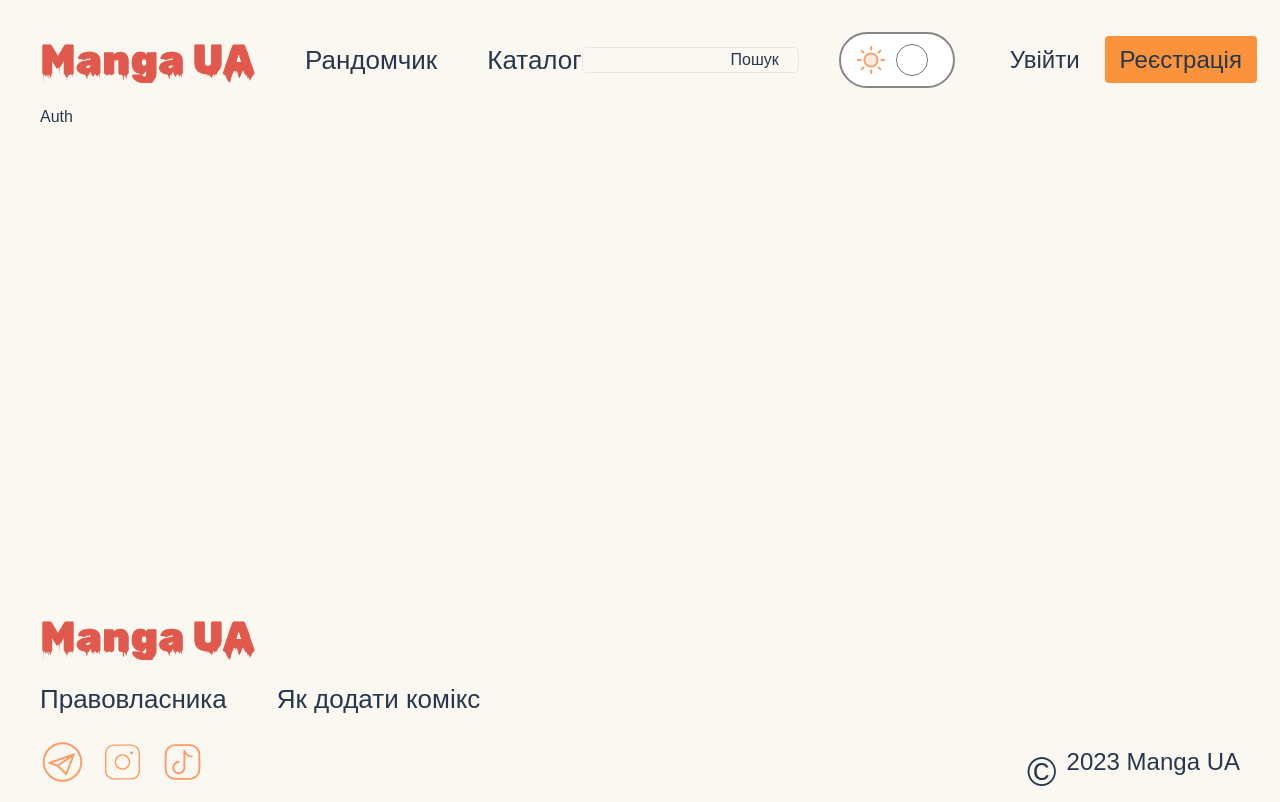
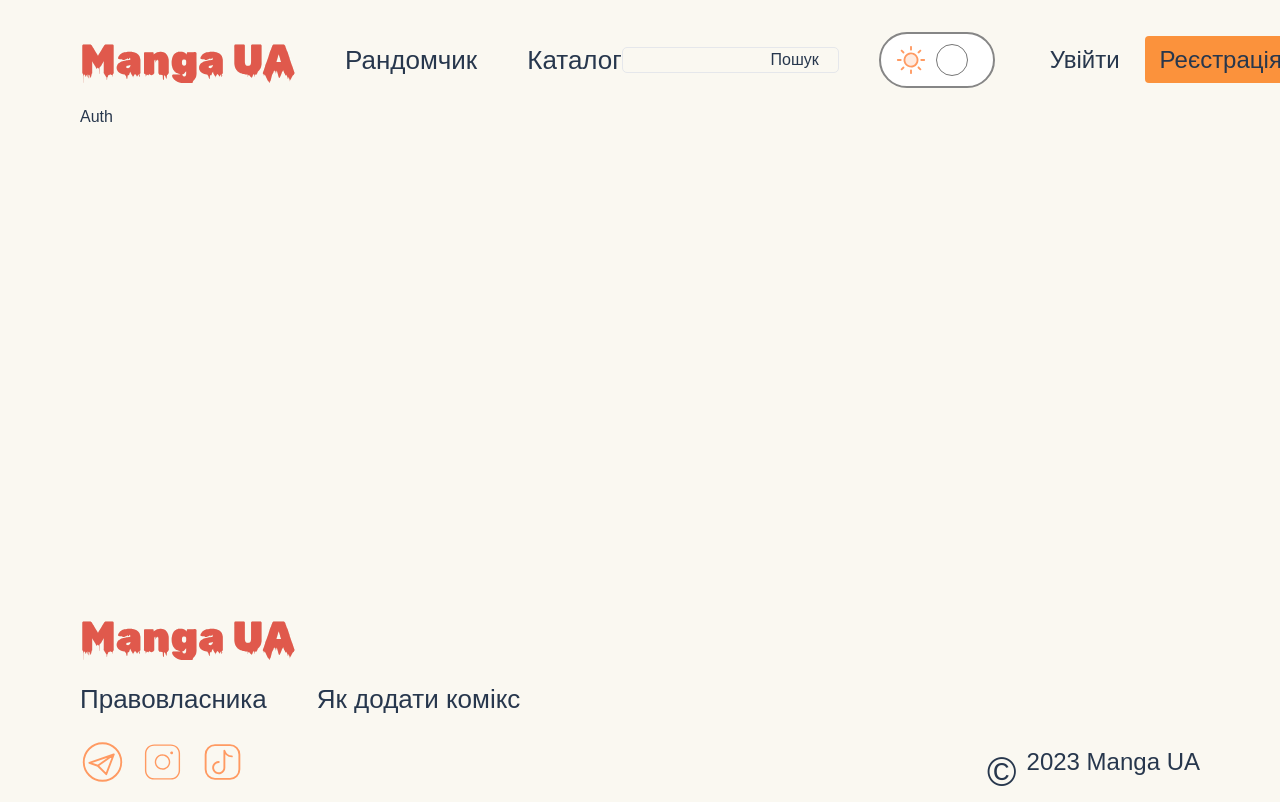
Before and after one commit to Manga-UA/Web-sites, a React (Create React App) app in the folder client/: page /registration in a window 1280 px wide. Built offline with nearby package versions, Linux system fonts and the light colour scheme; a web font is replaced by a local one.

Commit message:
response footer

```diff
--- a/client/src/components/Footer.jsx
+++ b/client/src/components/Footer.jsx
@@ -8,11 +8,11 @@ import { ReactComponent as TiktokIcon } from '../images/tiktok-icon.svg'
 
 const Footer = () => {
   return (
-	<footer className='mt-auto flex flex-col gap-6'>
+	<footer className='mt-auto flex flex-col gap-6 items-center md:items-stretch'>
 
 		<NavLink to={MANGA_ROUTE}><LogoIcon/></NavLink>
 
-		<ul className='flex gap-[50px]'>
+		<ul className='flex flex-col gap-3 items-center md:items-stretch md:flex-row md:gap-[50px]'>
 				<li>
 					<NavLink className="text-navbar">Правовласника</NavLink>
 				</li>
@@ -20,7 +20,7 @@ const Footer = () => {
 					<NavLink  className="text-navbar" >Як додати комікс</NavLink>
 				</li>
 		</ul>
-		<div className='flex items-center justify-between'>
+		<div className='flex flex-col items-center justify-between gap-3 md:flex-row'>
 			<div className='flex items-center gap-x-[15px]'>
 				<TelegramIcon/>
 				<InstagramIcon/>
--- a/client/tailwind.config.js
+++ b/client/tailwind.config.js
@@ -5,6 +5,12 @@ module.exports = {
 	],
 	theme: {
 		extend: {
+			screens: {
+				sm: '480px',
+				md: '768px',
+				lg: '1028px',
+				xl: '1200px'
+			},
 			colors: {
 				"main-dark":'#454545',
 				"main-light":'#FAF8F1',
@@ -22,35 +28,35 @@ module.exports = {
 				"dark-theme-btn":"#2E4F4F"
 			},
 			fontSize: {
-				'logo-bg': ['42px', {
+				'logo-bg': ['2.625rem', {
 					lineHeight: '46px',
 					fontWeight: '400',
 				}],
-				'logo-md': ['34px', {
+				'logo-md': ['2.125rem', {
 					lineHeight: '42px',
 					fontWeight: '400',
 				}],
-				'logo-sm': ['24px', {
+				'logo-sm': ['1.5rem', {
 					lineHeight: '30px',
 					fontWeight: '400',
 				}],
-				'text-lg': ['24px', {
+				'text-lg': ['1.5rem', {
 					lineHeight: '30px',
 					fontWeight: '400',
 				}],
-				'text-bg': ['16px', {
+				'text-bg': ['1rem', {
 					lineHeight: '19px',
 					fontWeight: '400',
 				}],
-				'text-md': ['15px', {
+				'text-md': ['0.9375rem', {
 					lineHeight: '18px',
 					fontWeight: '400',
 				}],
-				'text-sm': ['14px', {
+				'text-sm': ['0.875rem', {
 					lineHeight: '17px',
 					fontWeight: '400',
 				}],
-				'text-xsm': ['12px', {
+				'text-xsm': ['0.75rem', {
 					lineHeight: '15px',
 					fontWeight: '400',
 				}],
@@ -58,27 +64,27 @@ module.exports = {
 					lineHeight: '60px',
 					fontWeight: '400',
 				}],
-				'title-md': ['34px', {
+				'title-md': ['2.125rem', {
 					lineHeight: '42px',
 					fontWeight: '400',
 				}],
-				'title-xbg': ['60px', {
+				'title-xbg': ['3.75rem', {
 					lineHeight: '76px',
 					fontWeight: '400',
 				}],
-				'subtitle-bg': ['30px', {
+				'subtitle-bg': ['1.875rem', {
 					lineHeight: '37px',
 					fontWeight: '400',
 				}],
-				'subtitle-md': ['26px', {
+				'subtitle-md': ['1.625rem', {
 					lineHeight: '31px',
 					fontWeight: '400',
 				}],
-				'subtitle-sm': ['24px', {
+				'subtitle-sm': ['1.5rem', {
 					lineHeight: '30px',
 					fontWeight: '400',
 				}],
-				'navbar': ['26px', {
+				'navbar': ['1.625rem', {
 					lineHeight: '31px',
 					fontWeight: '400',
 				}],
```
